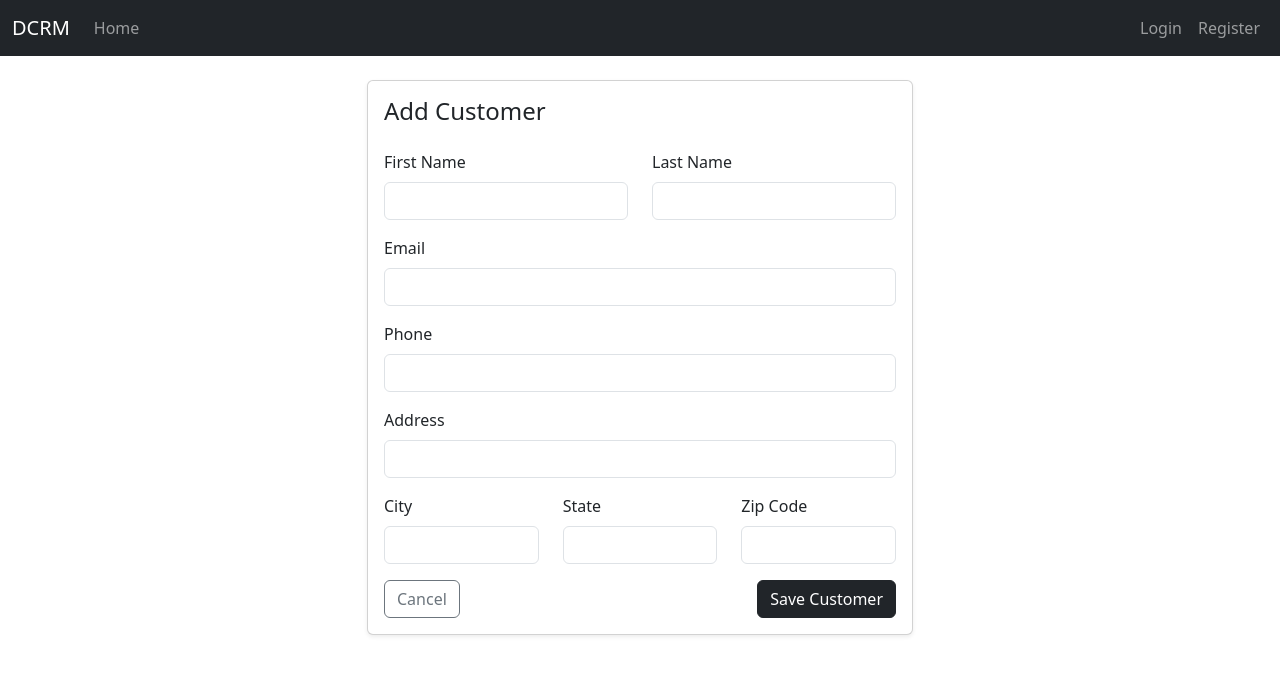
After one commit to cbs301/dcrm, a Django app: page /customer/add/ in a window 1280 px wide. The commit adds this page. Shown: the top 675 px of the page. Run offline with Django 5.2, Linux system fonts and the light colour scheme.

Commit message:
Add create customer view and form
- Add CustomerForm ModelForm with Bootstrap form-control widgets
- Add add_customer view with validation and redirect on success
- Add add_customer.html Bootstrap card form template
- Add '+ Add Customer' button to home page

Co-Authored-By: Claude Sonnet 4.6 <noreply@anthropic.com>

```diff
--- /dev/null
+++ b/templates/add_customer.html
@@ -0,0 +1,67 @@
+{% extends "base.html" %}
+
+{% block content %}
+<div class="row justify-content-center">
+  <div class="col-md-6">
+    <div class="card shadow-sm">
+      <div class="card-body">
+        <h4 class="card-title mb-4">Add Customer</h4>
+
+        <form method="post">
+          {% csrf_token %}
+          <div class="row mb-3">
+            <div class="col">
+              <label class="form-label">First Name</label>
+              {{ form.first_name }}
+              {% if form.first_name.errors %}
+                <div class="text-danger small mt-1">{{ form.first_name.errors|join:", " }}</div>
+              {% endif %}
+            </div>
+            <div class="col">
+              <label class="form-label">Last Name</label>
+              {{ form.last_name }}
+              {% if form.last_name.errors %}
+                <div class="text-danger small mt-1">{{ form.last_name.errors|join:", " }}</div>
+              {% endif %}
+            </div>
+          </div>
+          <div class="mb-3">
+            <label class="form-label">Email</label>
+            {{ form.email }}
+            {% if form.email.errors %}
+              <div class="text-danger small mt-1">{{ form.email.errors|join:", " }}</div>
+            {% endif %}
+          </div>
+          <div class="mb-3">
+            <label class="form-label">Phone</label>
+            {{ form.phone }}
+          </div>
+          <div class="mb-3">
+            <label class="form-label">Address</label>
+            {{ form.address }}
+          </div>
+          <div class="row mb-3">
+            <div class="col">
+              <label class="form-label">City</label>
+              {{ form.city }}
+            </div>
+            <div class="col">
+              <label class="form-label">State</label>
+              {{ form.state }}
+            </div>
+            <div class="col">
+              <label class="form-label">Zip Code</label>
+              {{ form.zipcode }}
+            </div>
+          </div>
+          <div class="d-flex justify-content-between">
+            <a href="{% url 'home' %}" class="btn btn-outline-secondary">Cancel</a>
+            <button type="submit" class="btn btn-dark">Save Customer</button>
+          </div>
+        </form>
+
+      </div>
+    </div>
+  </div>
+</div>
+{% endblock %}
--- a/templates/home.html
+++ b/templates/home.html
@@ -4,6 +4,7 @@
 
 <div class="d-flex justify-content-between align-items-center mb-3">
   <h4 class="mb-0">Customers <span class="badge bg-secondary">{{ customers.count }}</span></h4>
+  <a href="{% url 'add_customer' %}" class="btn btn-dark btn-sm">+ Add Customer</a>
 </div>
 
 {% if customers %}
--- /dev/null
+++ b/website/forms.py
@@ -0,0 +1,18 @@
+from django import forms
+from .models import Customer
+
+
+class CustomerForm(forms.ModelForm):
+    class Meta:
+        model = Customer
+        fields = ['first_name', 'last_name', 'email', 'phone', 'address', 'city', 'state', 'zipcode']
+        widgets = {
+            'first_name': forms.TextInput(attrs={'class': 'form-control'}),
+            'last_name': forms.TextInput(attrs={'class': 'form-control'}),
+            'email': forms.EmailInput(attrs={'class': 'form-control'}),
+            'phone': forms.TextInput(attrs={'class': 'form-control'}),
+            'address': forms.TextInput(attrs={'class': 'form-control'}),
+            'city': forms.TextInput(attrs={'class': 'form-control'}),
+            'state': forms.TextInput(attrs={'class': 'form-control'}),
+            'zipcode': forms.TextInput(attrs={'class': 'form-control'}),
+        }
--- a/website/urls.py
+++ b/website/urls.py
@@ -6,4 +6,5 @@ urlpatterns = [
     path('login/', views.login_user, name='login'),
     path('logout/', views.logout_user, name='logout'),
     path('register/', views.register_user, name='register'),
+    path('customer/add/', views.add_customer, name='add_customer'),
 ]
--- a/website/views.py
+++ b/website/views.py
@@ -3,6 +3,7 @@ from django.contrib.auth import authenticate, login, logout
 from django.contrib.auth.forms import UserCreationForm
 from django.contrib import messages
 from .models import Customer
+from .forms import CustomerForm
 
 
 def home(request):
@@ -28,6 +29,15 @@ def login_user(request):
     return render(request, 'login.html', {})
 
 
+def add_customer(request):
+    form = CustomerForm(request.POST or None)
+    if request.method == 'POST' and form.is_valid():
+        form.save()
+        messages.success(request, 'Customer added successfully.')
+        return redirect('home')
+    return render(request, 'add_customer.html', {'form': form})
+
+
 def logout_user(request):
     logout(request)
     messages.success(request, 'You have been logged out.')
```
